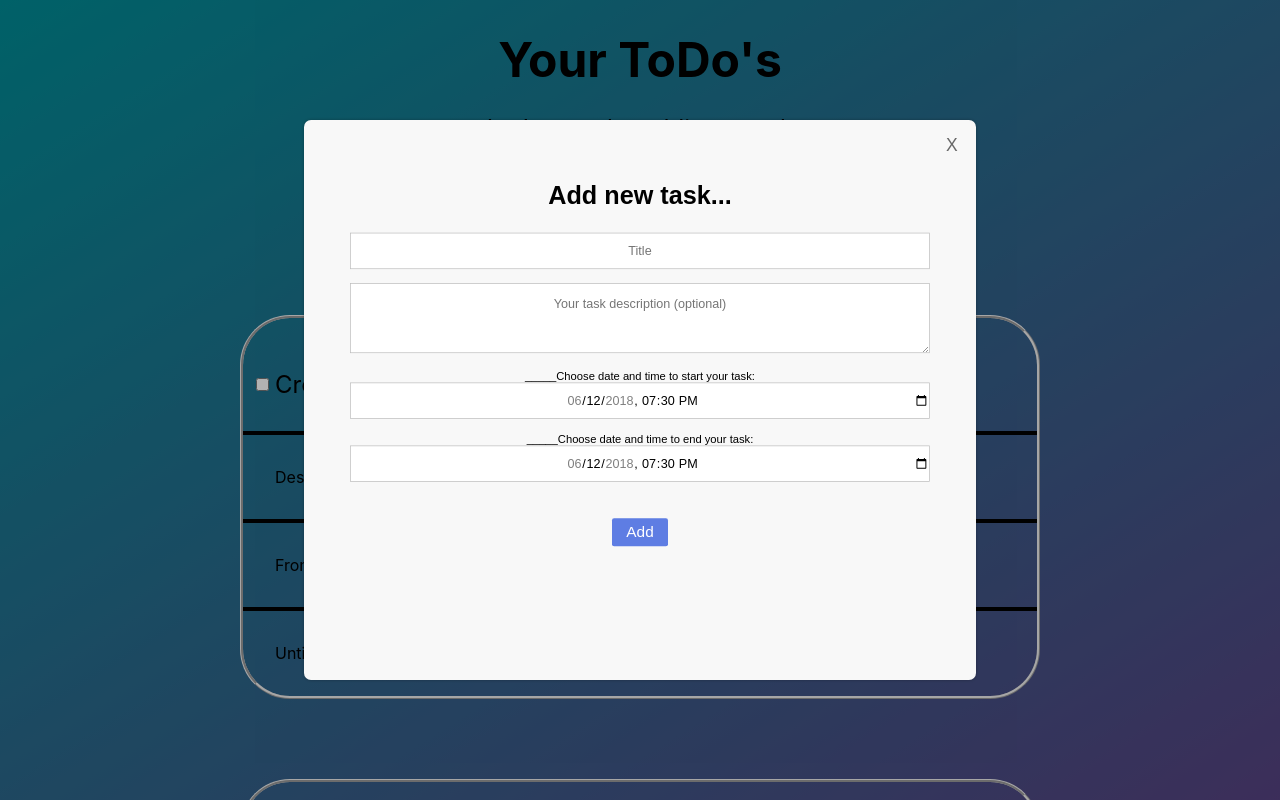
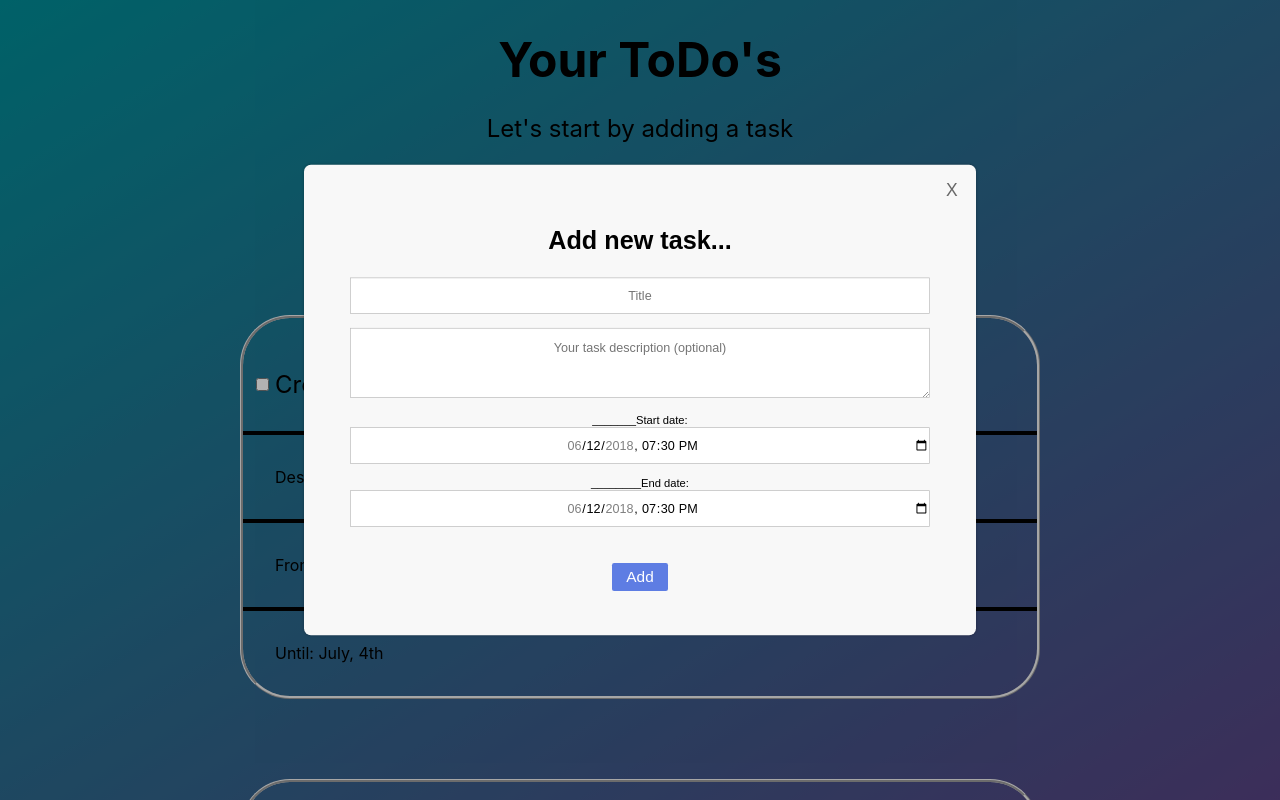
Before and after one commit to Marlon97/rockg6-ToDo-App, a Next.js app: page / in a window 1280 px wide. Both pictures are taken after a click on the button "Add new task". Built offline with nearby package versions, Linux system fonts and the light colour scheme.

Commit message:
MainView saving date and time within the task

```diff
--- a/components/Popup/Popup.module.scss
+++ b/components/Popup/Popup.module.scss
@@ -18,7 +18,7 @@
   padding: 20px;
   text-align: center;
   width: 60rem;
-  height: 50rem;
+  height: 42rem;
   transition: 0.3s ease all;
   transform: scale(0.7);
   opacity: 1;
--- a/components/Popup/index.js
+++ b/components/Popup/index.js
@@ -26,10 +26,10 @@ const Popup = ({ onceSubmited, close }) => {
               className="description"
               placeholder="Your task description (optional)"
             ></textarea>
-              <label for="meeting-time">_____Choose date and time to start your task:</label>
-              <input type="datetime-local" id="meeting-time" name="meeting-time" value="2018-06-12T19:30" min="2018-06-07T00:00" max="2018-06-14T00:00"></input>
-              <label for="meeting-time">_____Choose date and time to end your task:</label>
-              <input type="datetime-local" id="meeting-time" name="meeting-time" value="2018-06-12T19:30" min="2018-06-07T00:00" max="2018-06-14T00:00"></input>
+              <label>_______Start date:</label>
+              <input {...register("startDate")} type="datetime-local" id="start-meeting-time" name="start-meeting-time" onChange={() => {}} value="2018-06-12T19:30" min="2018-06-07T00:00" max="2018-06-14T00:00" ></input>
+              <label>________End date:</label>
+              <input {...register("endDate")} type="datetime-local" id="end-meeting-time" name="end-meeting-time" onChange={() => {}} value="2018-06-12T19:30" min="2018-06-07T00:00" max="2018-06-14T00:00" ></input>
           </div>
           <input type="submit" className={styles["btn-submit"]} value="Add" />
         </form>
```
